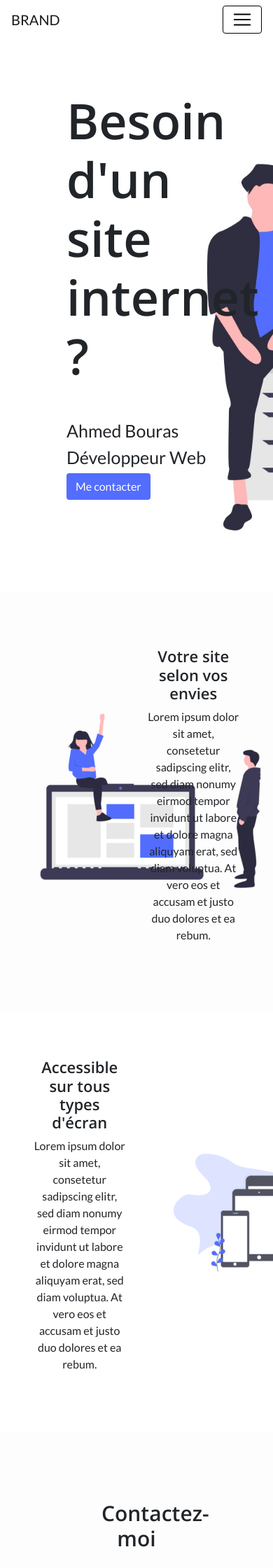
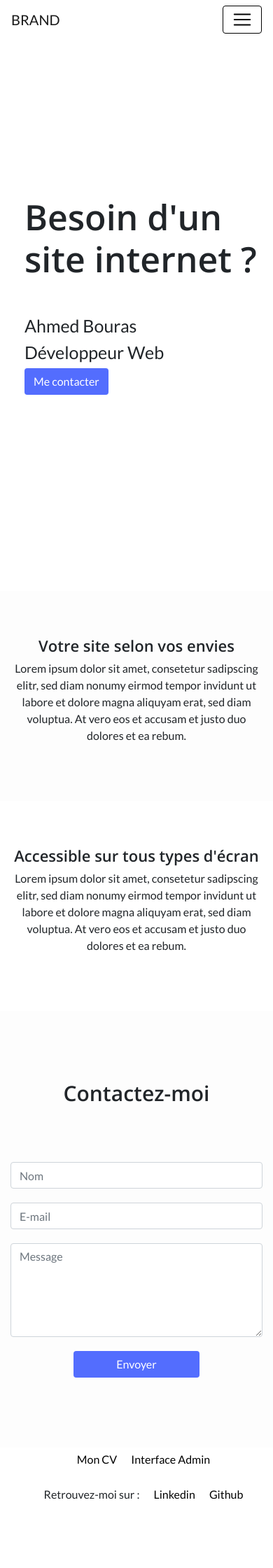
Before and after one commit to ahmedbouras/OC_P5, a PHP site: page / in a window 390 px wide; the page is wider, and only the part inside the window is pictured. Shown: the top 2240 px of that part at 70% size. After the commit the page ends 2142 px from the top of that part, so only its background shows below. Run offline with PHP 8.4, Linux system fonts and the light colour scheme.

Commit message:
homePage + postPage : modification for responsive design + modification of the footer

```diff
--- a/public/css/frontend.css
+++ b/public/css/frontend.css
@@ -39,10 +39,10 @@ footer {
 }
 footer li{
     list-style: none;
+    margin-right: 20px;
 }
 footer a {
     color: black;
-    margin-right: 20px;
 }
 footer a:hover {
     color: #536dfe;
--- a/public/css/home.css
+++ b/public/css/home.css
@@ -19,6 +19,23 @@ h2 {
 h2:first-of-type {
     margin-top: 50px;
 }
+@media all and (max-width: 991px) {
+    #hero-image {
+        background-color: white;
+        height: 100vh;
+    }
+    #hero-text {
+        margin-left: 20px;
+    }
+    h1 {
+        font-size: 50px;
+    }
+}
+@media all and (max-width: 600px) {
+    #hero-image {
+        background-image: none;
+    }
+}
 
 /* SERVICES */
 #first-section {
@@ -27,6 +44,14 @@ h2:first-of-type {
 }
 #second-section {
     height: 600px;
+}
+@media all and (max-width: 768px) {
+    #first-section {
+        height: 300px;
+    }
+    #second-section {
+        height: 300px;
+    }
 }
 h3 {
     font-size: 22px;
--- a/view/homeView.php
+++ b/view/homeView.php
@@ -5,7 +5,7 @@ ob_start()
 ?>
 
 <div id="hero-image" class="row">
-    <div class="col-12 align-self-center">
+    <div class="col-md-12 align-self-center">
         <div id="hero-text">
             <h1>Besoin d'un<br>site internet ?</h1>
             <h2>Ahmed Bouras</h2>
@@ -16,10 +16,10 @@ ob_start()
 </div>
 
 <section id="first-section" class="row">
-    <div class="col-6 text-center align-self-center">
+    <div class="d-none d-md-block col-md-6 text-center align-self-center">
         <img src="public/images/client-and-i-resized.png" alt="">
     </div>
-    <div class="col-5 text-center align-self-center">
+    <div class="offset-md-0 col-md-5 offset-sm-2 col-sm-8 text-center align-self-center">
         <h3>Votre site selon vos envies</h3>
         <p>Lorem ipsum dolor sit amet, consetetur sadipscing elitr,
         sed diam nonumy eirmod tempor invidunt ut labore et dolore magna aliquyam erat,
@@ -27,19 +27,19 @@ ob_start()
     </div>
 </section>
 <section id="second-section" class="row">
-    <div class="offset-1 col-5 text-center align-self-center">
+    <div class="offset-md-1 col-md-5 offset-sm-2 col-sm-8 text-center align-self-center">
         <h3>Accessible sur tous types d'écran</h3>
         <p>Lorem ipsum dolor sit amet, consetetur sadipscing elitr,
         sed diam nonumy eirmod tempor invidunt ut labore et dolore magna aliquyam erat,
         sed diam voluptua. At vero eos et accusam et justo duo dolores et ea rebum.</p>
     </div>
-    <div class="col-6 text-center align-self-center">
+    <div class="d-none d-md-block col-md-6 text-center align-self-center">
         <img src="public/images/multiple-devices-resized.png" alt="">
     </div>
 </section>
 
 <section id="contact-form" class="row">
-    <div class="offset-4 col-4 text-center">
+    <div class="offset-md-3 col-md-6 offset-sm-1 col-sm-10 text-center">
         <form action="" method="post">
             <h3>Contactez-moi</h3>
             <input type="text" name="name" class="form-control" placeholder="Nom" required>
--- a/view/postView.php
+++ b/view/postView.php
@@ -33,8 +33,8 @@ ob_start()
     <div class="col-md-8 offset-md-2 text-center">
         <form action="" method="post">
             <h3>Laisser un commentaire</h3>
-            <input type="text" name="pseudo" class="form-control" placeholder="Votre Nom" required>
-            <textarea name="comment" class="form-control" cols="30" rows="5" placeholder="Votre commentaire" required></textarea>
+            <input type="text" name="pseudo" class="form-control" placeholder="Nom" required>
+            <textarea name="comment" class="form-control" cols="30" rows="5" placeholder="Commentaire" required></textarea>
             <button type="submit" class="btn btn-primary-custom btn-form">Envoyer</button>
         </form>
     </div>
--- a/view/templates/frontend.php
+++ b/view/templates/frontend.php
@@ -48,18 +48,16 @@
                     </li>
                 </ul>
             </div>
-            <div class="col-md-5 align-self-center">
-                <div class="d-flex justify-content-center">
-                    <p>Retrouvez-moi sur :</p>
-                    <ul class="d-flex">
-                        <li>
-                            <a href="">Linkedin</a>
-                        </li>
-                        <li>
-                            <a href="">Github</a>
-                        </li>
-                    </ul>
-                </div>
+            <div class="col-md-6 align-self-center">
+                <ul class="d-flex justify-content-center">
+                    <li>Retrouvez-moi sur :</li>
+                    <li>
+                        <a href="https://www.linkedin.com/in/ahmed-bouras/" target="blank">Linkedin</a>
+                    </li>
+                    <li>
+                        <a href="https://github.com/ahmedbrs" target="blank">Github</a>
+                    </li>
+                </ul>
             </div>
         </footer>
 
```
